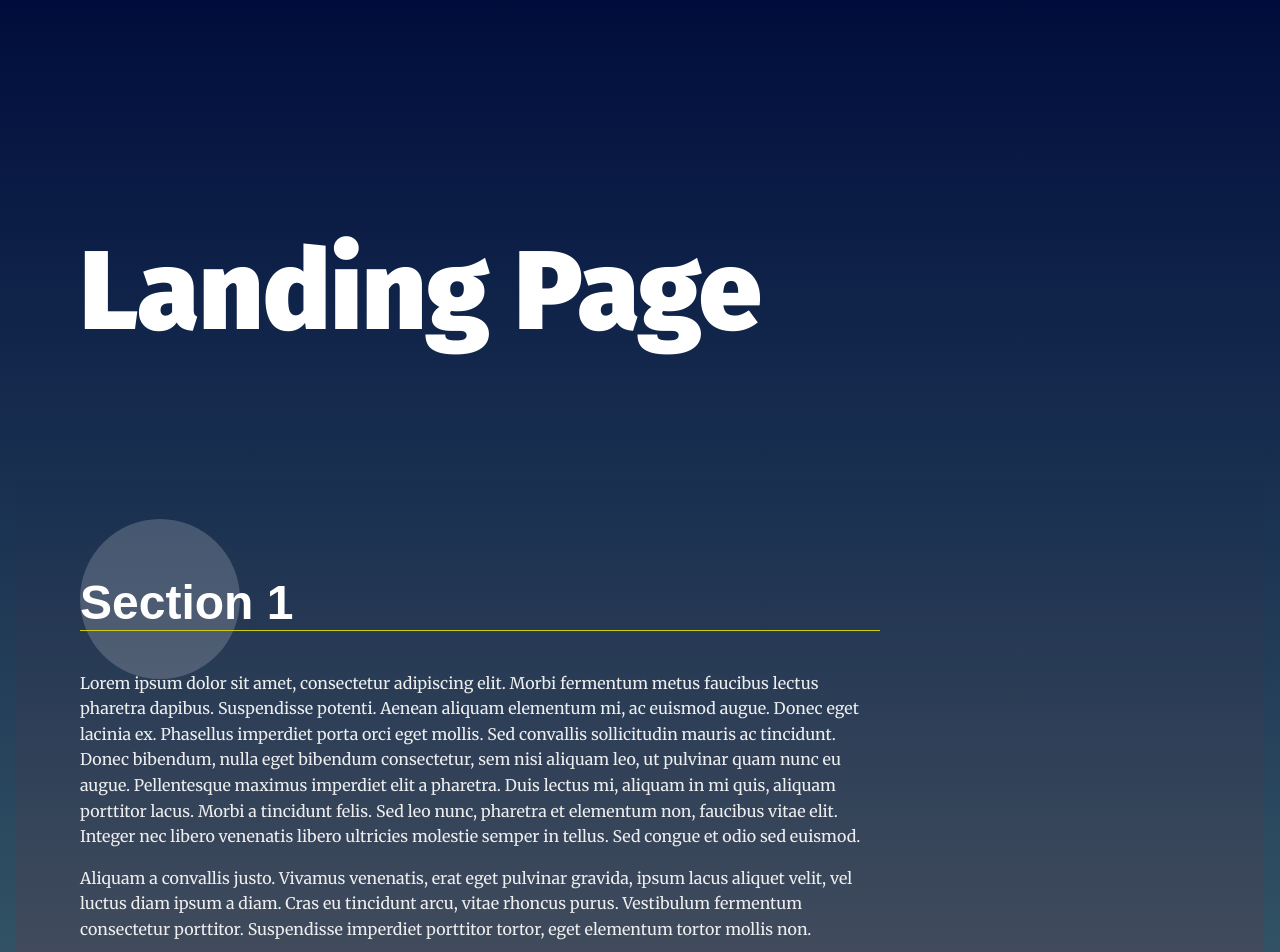
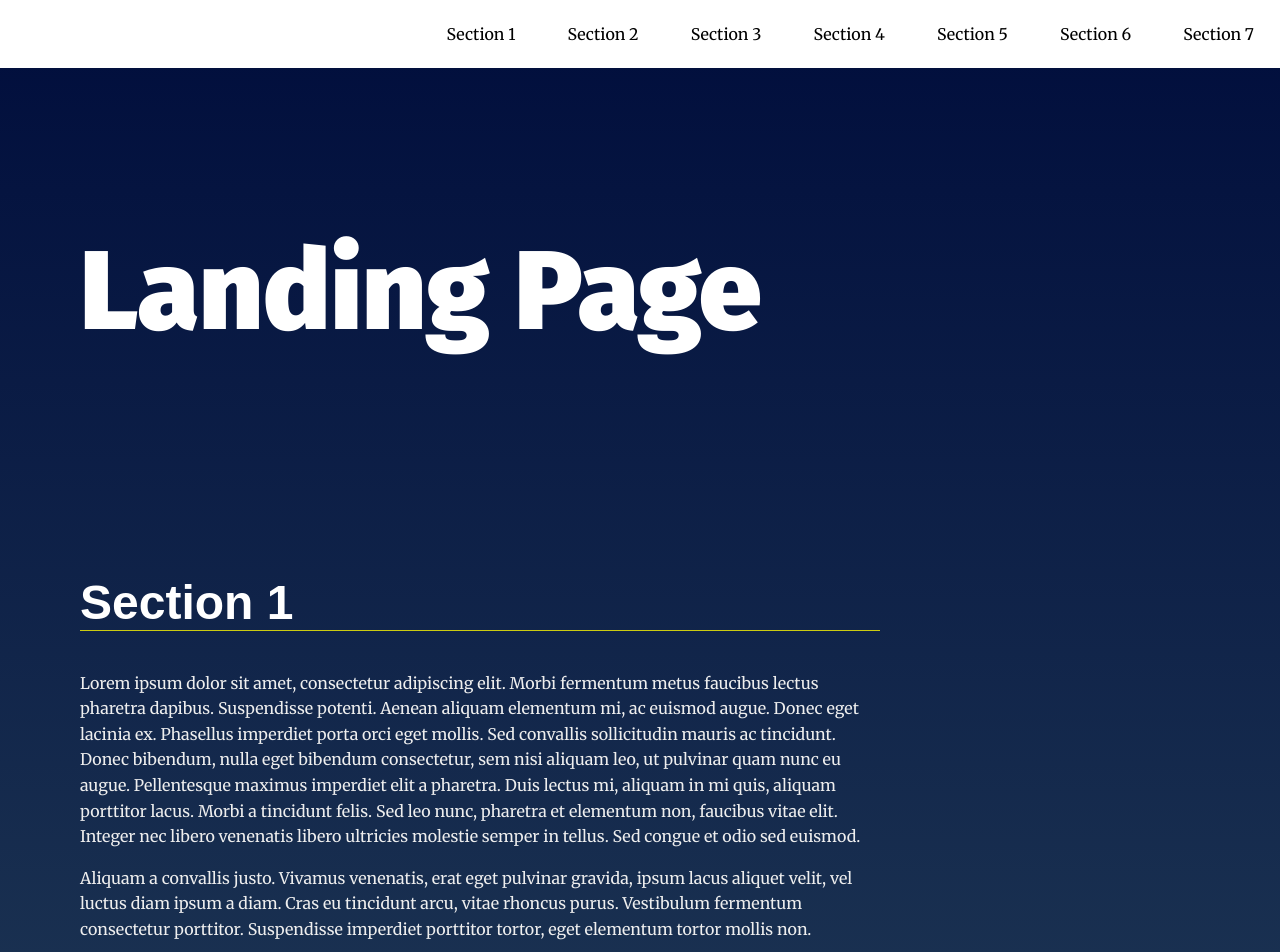
Before and after one commit to marwanali213/Landaing-Page-Udacity-Project, a plain HTML site: page index.html in a window 1280 px wide. Shown: the top 952 px of the page. Drawn offline with Linux system fonts and the light colour scheme; files that its build step writes are made by us from their sources.

Commit message:
Update index.html

```diff
--- a/index.html
+++ b/index.html
@@ -7,7 +7,7 @@
   <title>Manipulating the DOM</title>
   <!-- Load Google Fonts -->
   <link href="https://fonts.googleapis.com/css?family=Fira+Sans:900|Merriweather&display=swap" rel="stylesheet">  <!-- Load Styles -->
-  <link href="./project1/css/zero.css" rel="stylesheet">
+  <link href="./css/zero.css" rel="stylesheet">
 </head>
 <body>
   <!-- HTML Follows BEM naming conventions
@@ -56,6 +56,6 @@
   <footer class="page__footer">
     <p>&copy Udacity</p>
   </footer>
-  <script src="./project1/js/zero.js"></script>
+  <script src="./js/zero.js"></script>
 </body>
 </html>
```
